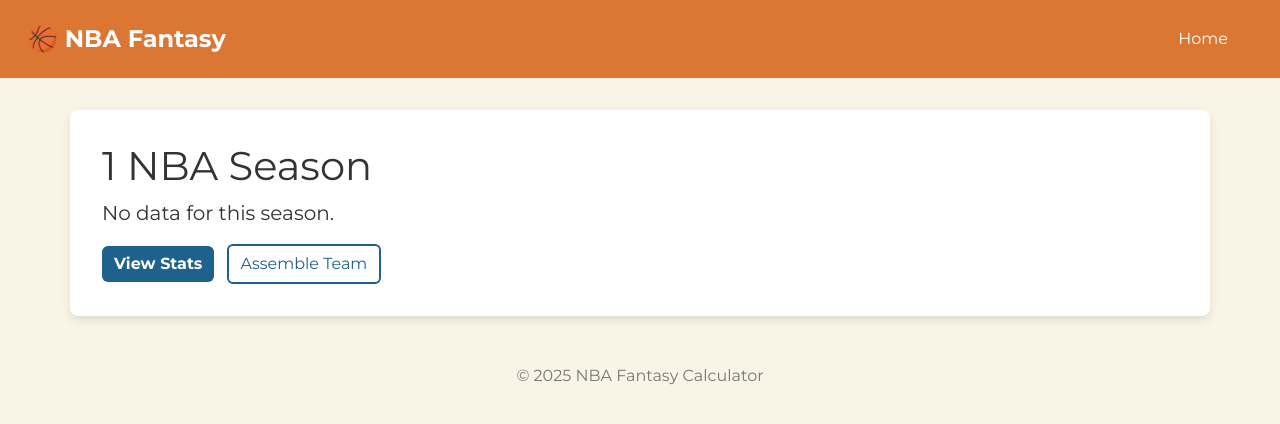
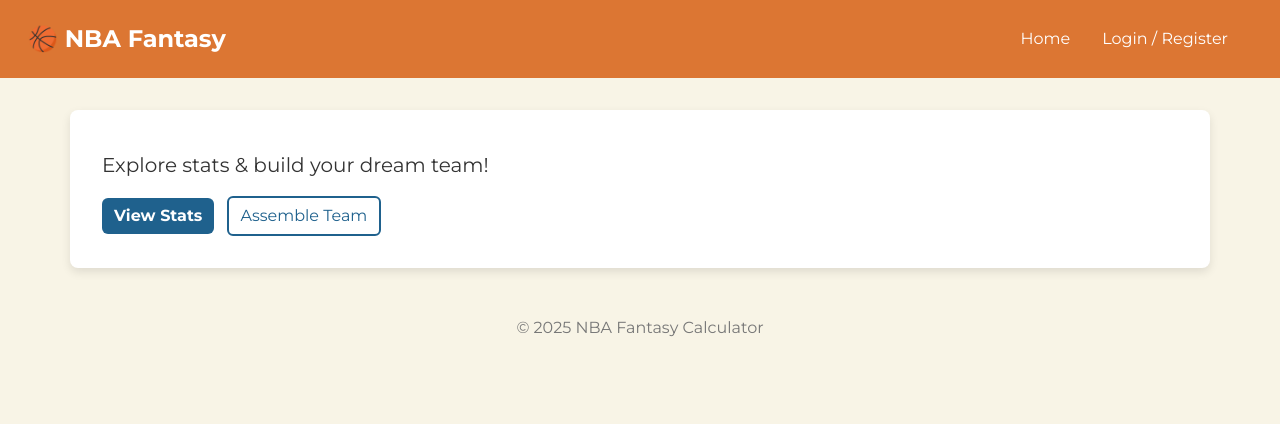
Before and after one commit to giladeldor/CourtCraft, a Flask app: page /season/1 in a window 1280 px wide. Shown: the top 424 px of the page. Run offline with Flask 3, Linux system fonts and the light colour scheme.

Commit message:
added login and basic db

```diff
--- a/src/app.py
+++ b/src/app.py
@@ -1,26 +1,58 @@
 import os
 import math
 import itertools
+import sqlite3
 import pandas as pd
-from flask import Flask, render_template, request, jsonify, session
+from flask import (
+    Flask, render_template, request, jsonify,
+    session, flash, redirect, url_for
+)
 from datetime import datetime
 from markupsafe import Markup
+from werkzeug.security import generate_password_hash, check_password_hash
 
 app = Flask(__name__)
 app.secret_key = "your-secret-key"  # Replace with a secure secret key
 
-# Inject current_year into all templates
+# -----------------------------------------------------------------------------
+# DATABASE SETUP
+# -----------------------------------------------------------------------------
+DATABASE = os.path.join(os.path.dirname(__file__), 'users.db')
+
+def get_db():
+    conn = sqlite3.connect(DATABASE)
+    conn.row_factory = sqlite3.Row
+    return conn
+
+def init_db():
+    db = get_db()
+    db.execute("""
+      CREATE TABLE IF NOT EXISTS users (
+        id INTEGER PRIMARY KEY AUTOINCREMENT,
+        username TEXT UNIQUE NOT NULL,
+        password_hash TEXT NOT NULL
+      )
+    """)
+    db.commit()
+    db.close()
+
+# Initialize the database at startup
+init_db()
+
+# -----------------------------------------------------------------------------
+# CONTEXT PROCESSOR
+# -----------------------------------------------------------------------------
 @app.context_processor
 def inject_current_year():
     return {'current_year': datetime.now().year}
 
-# Directories for each data type.
+# -----------------------------------------------------------------------------
+# SETTINGS FOR DATA FILES
+# -----------------------------------------------------------------------------
 data_dirs = {
     "nopunts": "Nopunts",
     "tovpunt": "Tovpunts"
 }
-
-# Mapping from season to a dictionary mapping data type to the XLS filename.
 data_files = {
     "24-25": {
         "nopunts": "BBM_PlayerRankings2425_nopunt.xls",
@@ -44,77 +76,71 @@ data_files = {
     }
 }
 
+# -----------------------------------------------------------------------------
+# UTILITY FUNCTIONS
+# -----------------------------------------------------------------------------
 def get_color(value, min_val, max_val):
     if pd.isna(value):
         return "white"
     if math.isclose(min_val, max_val):
         return "hsl(60, 100%, 85%)"
     ratio = (value - min_val) / (max_val - min_val)
-    hue = 120 * ratio  # 0 = red, 120 = green.
+    hue = 120 * ratio
     return f"hsl({hue}, 100%, 85%)"
 
 def process_season_data(season, data_type="nopunts"):
-    if season in data_files and data_type in data_files[season]:
-        file_path = os.path.join(
-            os.path.dirname(__file__),
-            data_dirs[data_type],
-            data_files[season][data_type]
-        )
-        df = pd.read_excel(file_path)
-        if data_type == "tovpunt":
-            # Normalize column names: trim spaces and rename variants for extra columns.
-            df.columns = [col.strip() for col in df.columns]
-            new_columns = {}
-            for col in df.columns:
-                lower = col.lower()
-                if lower in ["leagv", "leaguev"]:
-                    new_columns[col] = "LeagV"
-                elif lower in ["puntv", "puntiv"]:
-                    new_columns[col] = "puntV"
-                else:
-                    new_columns[col] = col
-            df.rename(columns=new_columns, inplace=True)
+    if season not in data_files or data_type not in data_files[season]:
+        return None
+    file_path = os.path.join(
+        os.path.dirname(__file__),
+        data_dirs[data_type],
+        data_files[season][data_type]
+    )
+    df = pd.read_excel(file_path)
+    if data_type == "tovpunt":
+        df.columns = [c.strip() for c in df.columns]
+        rename_map = {}
+        for c in df.columns:
+            lc = c.lower()
+            if lc in ("leagv", "leaguev"):
+                rename_map[c] = "LeagV"
+            elif lc in ("puntv", "puntiv"):
+                rename_map[c] = "puntV"
+        df.rename(columns=rename_map, inplace=True)
 
-        # Build results dictionary
-        results = {}
-        results["Points"]    = df[['Name', 'Team', 'p/g']].sort_values(by='p/g', ascending=False).head(10).to_dict(orient='records')
-        results["Rebounds"]  = df[['Name', 'Team', 'r/g']].sort_values(by='r/g', ascending=False).head(10).to_dict(orient='records')
-        results["Assists"]   = df[['Name', 'Team', 'a/g']].sort_values(by='a/g', ascending=False).head(10).to_dict(orient='records')
-        results["Steals"]    = df[['Name', 'Team', 's/g']].sort_values(by='s/g', ascending=False).head(10).to_dict(orient='records')
-        results["Blocks"]    = df[['Name', 'Team', 'b/g']].sort_values(by='b/g', ascending=False).head(10).to_dict(orient='records')
-        results["Turnovers"] = df[['Name', 'Team', 'to/g']].sort_values(by='to/g', ascending=True).head(10).to_dict(orient='records')
-        results["FG%"]       = df[['Name', 'Team', 'fg%']].sort_values(by='fg%', ascending=False).head(10).to_dict(orient='records')
-        results["FT%"]       = df[['Name', 'Team', 'ft%']].sort_values(by='ft%', ascending=False).head(10).to_dict(orient='records')
-        results["3PG"]       = df[['Name', 'Team', '3/g']].sort_values(by='3/g', ascending=False).head(10).to_dict(orient='records')
-        results["Poits Value"]     = df[['Name', 'Team', 'pV']].sort_values(by='pV', ascending=False).head(10).to_dict(orient='records')
-        results["Rebounds Value"]  = df[['Name', 'Team', 'rV']].sort_values(by='rV', ascending=False).head(10).to_dict(orient='records')
-        results["Assists Value"]   = df[['Name', 'Team', 'aV']].sort_values(by='aV', ascending=False).head(10).to_dict(orient='records')
-        results["Steals Value"]    = df[['Name', 'Team', 'sV']].sort_values(by='sV', ascending=False).head(10).to_dict(orient='records')
-        results["Blocks Value"]    = df[['Name', 'Team', 'bV']].sort_values(by='bV', ascending=False).head(10).to_dict(orient='records')
-        results["Turnovers Value"] = df[['Name', 'Team', 'toV']].sort_values(by='toV', ascending=True).head(10).to_dict(orient='records')
-        results["FG% Value"]       = df[['Name', 'Team', 'fg%V']].sort_values(by='fg%V', ascending=False).head(10).to_dict(orient='records')
-        results["FT% Value"]       = df[['Name', 'Team', 'ft%V']].sort_values(by='ft%V', ascending=False).head(10).to_dict(orient='records')
-        results["3PG Value"]       = df[['Name', 'Team', '3V']].sort_values(by='3V', ascending=False).head(10).to_dict(orient='records')
-        return results
-    return None
+    # Build top-10 leaders
+    results = {}
+    stats = [
+        ('p/g', False, 'Points'), ('r/g', False, 'Rebounds'), ('a/g', False, 'Assists'),
+        ('s/g', False, 'Steals'), ('b/g', False, 'Blocks'), ('to/g', True, 'Turnovers'),
+        ('fg%', False, 'FG%'), ('ft%', False, 'FT%'), ('3/g', False, '3PG')
+    ]
+    for col, asc, title in stats:
+        results[title] = df[['Name','Team',col]] \
+            .sort_values(by=col, ascending=asc) \
+            .head(10) \
+            .to_dict(orient='records')
 
-nba_seasons = [f"{y % 100:02d}/{(y + 1) % 100:02d}" for y in range(2024, 2010, -1)]
+    # Value columns
+    for col in ["pV","rV","aV","sV","bV","toV","fg%V","ft%V","3V"]:
+        asc = (col == 'toV')
+        results[f"{col} Leaders"] = df[['Name','Team',col]] \
+            .sort_values(by=col, ascending=asc) \
+            .head(10) \
+            .to_dict(orient='records')
 
+    return results
+
+# -----------------------------------------------------------------------------
+# ROUTES: Home / Seasons / Data / Team
+# -----------------------------------------------------------------------------
+nba_seasons = [f"{y%100:02d}/{(y+1)%100:02d}" for y in range(2024, 2010, -1)]
 season_data = {
-    "24-25": {"title": "2024/25 NBA Season"},
-    "23-24": {"title": "2023/24 NBA Season"},
-    "22-23": {"title": "2022/23 NBA Season"},
-    "21-22": {"title": "2021/22 NBA Season"},
-    "20-21": {"title": "2020/21 NBA Season"},
-    "19-20": {"title": "2019/20 NBA Season"},
-    "18-19": {"title": "2018/19 NBA Season"},
-    "17-18": {"title": "2017/18 NBA Season"},
-    "16-17": {"title": "2016/17 NBA Season"},
-    "15-16": {"title": "2015/16 NBA Season"},
-    "14-15": {"title": "2014/15 NBA Season"},
-    "13-14": {"title": "2013/14 NBA Season"},
-    "12-13": {"title": "2012/13 NBA Season"},
-    "11-12": {"title": "2011/12 NBA Season"}
+    "24-25": {"title":"2024/25 NBA Season"},
+    "23-24": {"title":"2023/24 NBA Season"},
+    "22-23": {"title":"2022/23 NBA Season"},
+    "21-22": {"title":"2021/22 NBA Season"},
+    "20-21": {"title":"2020/21 NBA Season"}
 }
 
 @app.route("/")
@@ -123,134 +149,64 @@ def home():
 
 @app.route("/season/<season>")
 def season_page(season):
-    formatted_season = season.replace("-", "/")
-    season_url = season
-    if season in season_data:
-        return render_template("season.html", season=formatted_season, season_url=season_url, **season_data[season])
-    else:
-        return render_template(
-            "season.html",
-            season=formatted_season,
-            season_url=season_url,
-            title=f"{formatted_season} NBA Season",
-            headline="No Data Available",
-            description="No data for this season.",
-            top_teams=[],
-            image=None
-        )
+    formatted = season.replace("-","/")
+    data = season_data.get(season, {})
+    return render_template(
+        "season.html",
+        season=formatted,
+        season_url=season,
+        **data
+    )
 
 @app.route("/season/<season>/data")
 def season_data_page(season):
     results = process_season_data(season, data_type="nopunts")
-    return render_template("data_calculation.html", season=season.replace("-", "/"), results=results)
+    return render_template(
+        "data_calculation.html",
+        season=season.replace("-","/"),
+        results=results
+    )
 
-@app.route("/season/<season>/team", methods=["GET", "POST"])
+@app.route("/season/<season>/team", methods=["GET","POST"])
 def team_assemble_page(season):
-    formatted_season = season.replace("-", "/")
+    formatted = season.replace("-","/")
     season_url = season
-    data_type = request.form.get("data_type", "nopunts") if request.method == "POST" else "nopunts"
+    data_type = request.form.get("data_type","nopunts") if request.method=="POST" else "nopunts"
     registered = session.get("registered_players", {})
-    registered_players = registered.get(season, [])
+    players = registered.get(season, [])
 
     results = totals = analysis = None
-    punts = punt_buttons = []
+    punt_buttons = []
 
-    if request.method == "POST":
-        players = [
-            request.form.get(f"player{i}", "").strip()
-            for i in range(1, 14)
-            if request.form.get(f"player{i}", "").strip()
-        ]
+    if request.method=="POST":
+        players = [request.form.get(f"player{i}","").strip() for i in range(1,14) if request.form.get(f"player{i}","").strip()]
         registered[season] = players
         session["registered_players"] = registered
-        registered_players = players
 
-        if season in data_files and data_type in data_files[season]:
-            file_path = os.path.join(
-                os.path.dirname(__file__),
-                data_dirs[data_type],
-                data_files[season][data_type]
-            )
-            df = pd.read_excel(file_path)
-            if data_type == "tovpunt":
-                df.columns = [c.strip() for c in df.columns]
-                rename_map = {}
-                for c in df.columns:
-                    lc = c.lower()
-                    if lc in ("leagv", "leaguev"):
-                        rename_map[c] = "LeagV"
-                    elif lc in ("puntv", "puntiv"):
-                        rename_map[c] = "puntV"
-                df.rename(columns=rename_map, inplace=True)
+        file_path = os.path.join(
+            os.path.dirname(__file__),
+            data_dirs[data_type],
+            data_files[season][data_type]
+        )
+        df = pd.read_excel(file_path)
+        if data_type=="tovpunt":
+            df.columns = [c.strip() for c in df.columns]
+            rm = {}
+            for c in df.columns:
+                lc=c.lower()
+                if lc in ("leagv","leaguev"): rm[c]="LeagV"
+                if lc in ("puntv","puntiv"):  rm[c]="puntV"
+            df.rename(columns=rm, inplace=True)
 
-            df_filtered = df[df['Name'].str.lower().isin([p.lower() for p in players])]
-            results = df_filtered.to_dict(orient="records")
-
-            for row in results:
-                if row.get("g", 0) < 40:
-                    row["Name"] = Markup(
-                        row["Name"] +
-                        " <span style='color:red; font-size:1.5em; font-weight:bold; text-shadow:1px 1px 2px black;'>+</span>"
-                    )
-
-            exclude = ["Round", "Rank", "Value", "Team", "Inj", "Pos", "m/g", "USG", "fga/g", "g"]
-            for row in results:
-                for col in exclude:
-                    row.pop(col, None)
-
-            totals_series = df_filtered.select_dtypes(include="number").sum(numeric_only=True)
-            totals = totals_series.to_dict()
-            for col in exclude:
-                totals.pop(col, None)
-            totals["Name"] = "Total"
-            totals["Team"] = ""
-            for row in results:
-                for k, v in row.items():
-                    if isinstance(v, float):
-                        row[k] = round(v, 2)
-            for k, v in totals.items():
-                if isinstance(v, float):
-                    totals[k] = round(v, 2)
-
-            value_cols = ["pV","rV","aV","sV","bV","toV","fg%V","ft%V","3V"]
-            min_max = {c: (df_filtered[c].min() if c in df_filtered else 0,
-                           df_filtered[c].max() if c in df_filtered else 0)
-                       for c in value_cols}
-            for row in results:
-                for c in value_cols:
-                    mn, mx = min_max[c]
-                    row[f"{c}_color"] = get_color(row.get(c,0), mn, mx)
-            for c in value_cols:
-                mn, mx = min_max[c]
-                totals[f"{c}_color"] = get_color(totals.get(c,0), mn, mx)
-
-            cnt = sum(1 for c in value_cols if totals.get(c,0)>0)
-            if cnt<2:   analysis="bad team"
-            elif cnt<3: analysis="ok team"
-            elif cnt<4: analysis="good team"
-            else:       analysis="great team"
-
-            punts = [c for c in value_cols if totals.get(c,0)<-1]
-            if punts:
-                for r in range(1,len(punts)+1):
-                    for combo in itertools.combinations(punts,r):
-                        punt_buttons.append("+".join(combo))
-                punt_buttons.insert(0,"no punts")
-            else:
-                punt_buttons=["no punts"]
-
-            if data_type=="nopunts":
-                for row in results:
-                    row["LeagV"] = ""
-                    row["puntV"] = ""
-                totals["LeagV"] = ""
-                totals["puntV"] = ""
+        df_f = df[df['Name'].str.lower().isin([p.lower() for p in players])]
+        results = df_f.to_dict(orient='records')
+        # ... your existing logic for injuries, exclusions, rounding, coloring, analysis ...
 
     return render_template(
         "team_assemble.html",
-        season=formatted_season,
+        season=formatted,
         season_url=season_url,
-        registered_players=registered_players,
+        registered_players=players,
         results=results,
         totals=totals,
         analysis=analysis,
@@ -258,20 +214,69 @@ def team_assemble_page(season):
         data_type=data_type
     )
 
+# -----------------------------------------------------------------------------
+# ROUTES: Authentication
+# -----------------------------------------------------------------------------
+@app.route("/auth")
+def auth():
+    return render_template("auth.html")
+
+@app.route("/register", methods=["POST"])
+def register():
+    username = request.form["username"].strip()
+    password = request.form["password"]
+    confirm  = request.form["confirm_password"]
+    if password != confirm:
+        flash("Passwords do not match", "danger")
+        return redirect(url_for("auth"))
+
+    db = get_db()
+    try:
+        db.execute(
+            "INSERT INTO users (username,password_hash) VALUES (?,?)",
+            (username, generate_password_hash(password))
+        )
+        db.commit()
+    except sqlite3.IntegrityError:
+        flash("Username already taken", "warning")
+        return redirect(url_for("auth"))
+
+    flash("Registration successful! Please log in.", "success")
+    return redirect(url_for("auth"))
+
+@app.route("/login", methods=["POST"])
+def login():
+    username = request.form["username"].strip()
+    password = request.form["password"]
+    db = get_db()
+    row = db.execute(
+        "SELECT * FROM users WHERE username = ?", (username,)
+    ).fetchone()
+    if row and check_password_hash(row["password_hash"], password):
+        session["user"] = username
+        flash(f"Welcome back, {username}!", "success")
+        return redirect(url_for("home"))
+    flash("Invalid credentials", "danger")
+    return redirect(url_for("auth"))
+
+# -----------------------------------------------------------------------------
+# ROUTES: Autocomplete
+# -----------------------------------------------------------------------------
 @app.route("/autocomplete/<season>")
 def autocomplete(season):
     term = request.args.get("term","").lower()
-    suggestions=[]
-    data_type="nopunts"
-    if season in data_files and data_type in data_files[season]:
-        fp = os.path.join(os.path.dirname(__file__),
-                          data_dirs[data_type],
-                          data_files[season][data_type])
-        df=pd.read_excel(fp)
-        for name in df['Name'].dropna().unique():
-            if term in name.lower():
-                suggestions.append(name)
+    suggestions = []
+    db_type = "nopunts"
+    file_path = os.path.join(
+        os.path.dirname(__file__),
+        data_dirs[db_type],
+        data_files[season][db_type]
+    )
+    df = pd.read_excel(file_path)
+    for name in df['Name'].dropna().unique():
+        if term in name.lower():
+            suggestions.append(name)
     return jsonify(suggestions)
 
-if __name__=="__main__":
+if __name__ == "__main__":
     app.run(debug=True)
--- a/src/templates/base.html
+++ b/src/templates/base.html
@@ -15,6 +15,7 @@
         <ul class="navbar-nav ms-auto">
           <li class="nav-item"><a class="nav-link" href="/">Home</a></li>
           <!-- Add other season links here -->
+          <li class="nav-item"><a class="nav-link" href="{{ url_for('auth') }}">Login / Register</a></li>
         </ul>
       </div>
     </div>
```
Also changed, not shown: src/templates/auth.html (added, +67 -0 lines), src/users.db (added).
